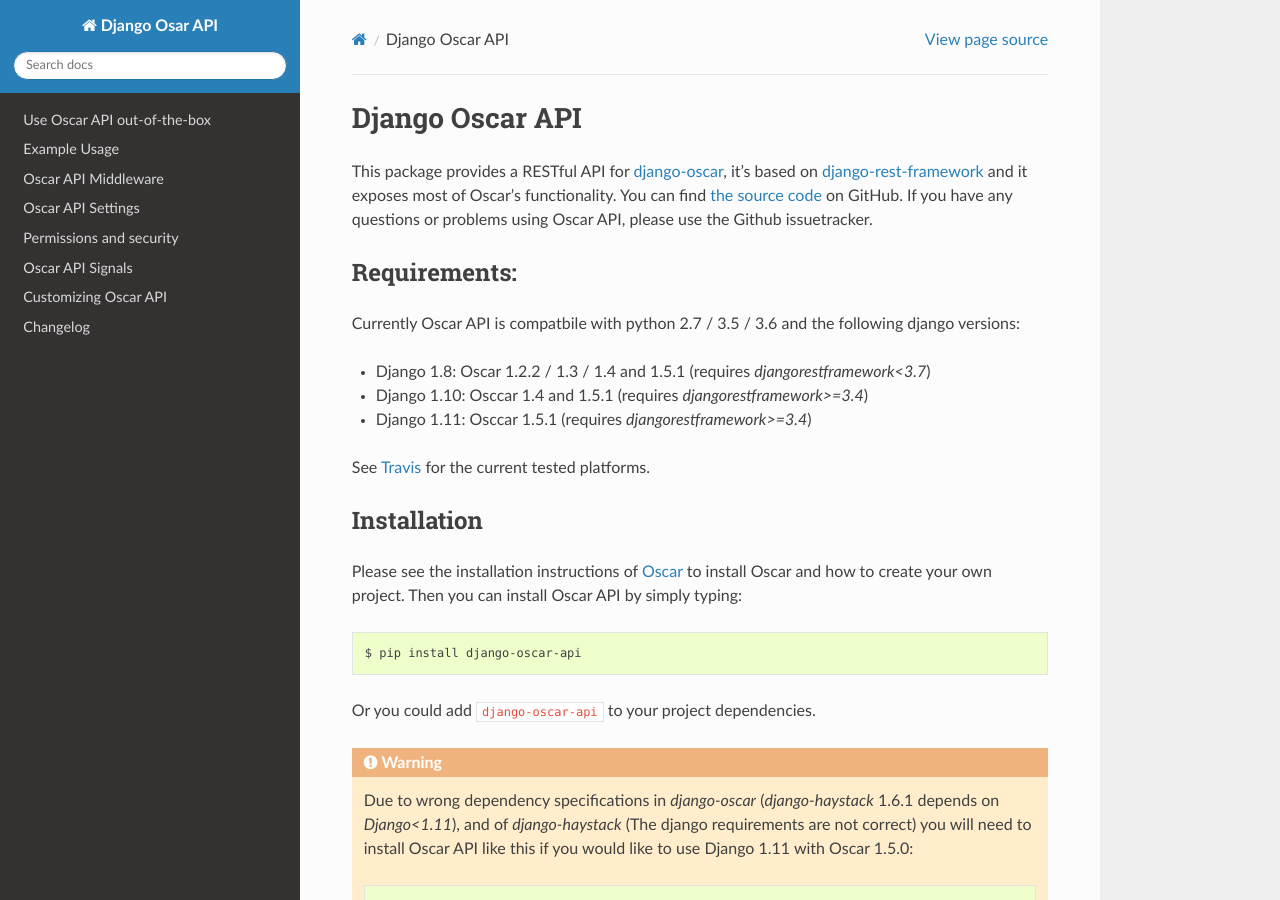
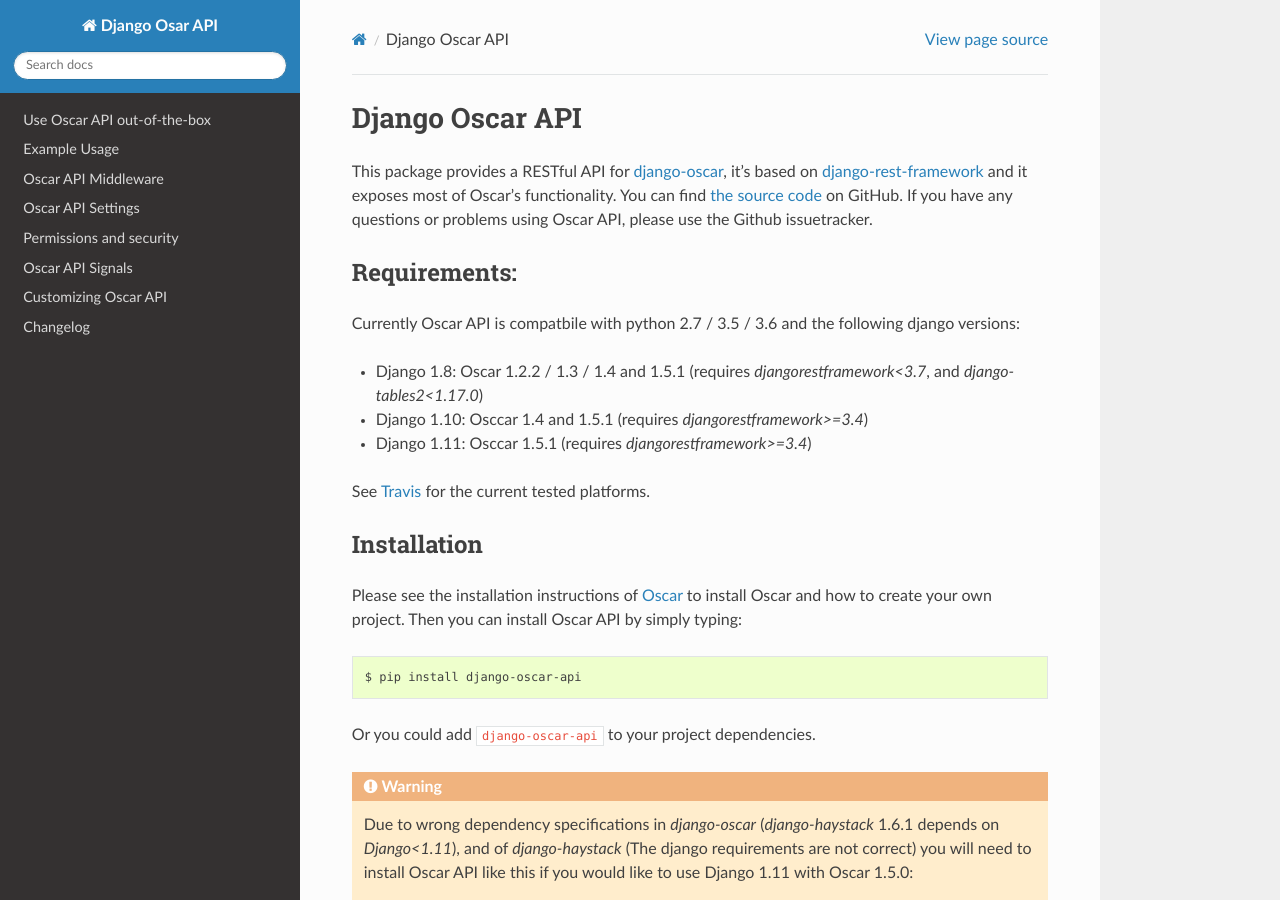
Before and after one commit to django-oscar/django-oscar-api, a Sphinx documentation site: the page built from docs/source/index.rst, in a window 1280 px wide and 900 px high. Built offline with Sphinx 7.4.7 and the Read the Docs theme 2.0.0, drawn with Linux system fonts in a browser that asks for light colours.

Commit message:
Updated docs to use correct django-tables2

```diff
--- a/docs/source/index.rst
+++ b/docs/source/index.rst
@@ -15,7 +15,7 @@
 -------------
 Currently Oscar API is compatbile with python 2.7 / 3.5 / 3.6 and the following django versions:
 
-- Django 1.8: Oscar 1.2.2 / 1.3 / 1.4 and 1.5.1 (requires `djangorestframework<3.7`)
+- Django 1.8: Oscar 1.2.2 / 1.3 / 1.4 and 1.5.1 (requires `djangorestframework<3.7`, and `django-tables2<1.17.0`)
 - Django 1.10:  Osccar 1.4 and 1.5.1 (requires `djangorestframework>=3.4`)
 - Django 1.11:  Osccar 1.5.1 (requires `djangorestframework>=3.4`)
 
```
Also changed, not shown: .travis.yml.
